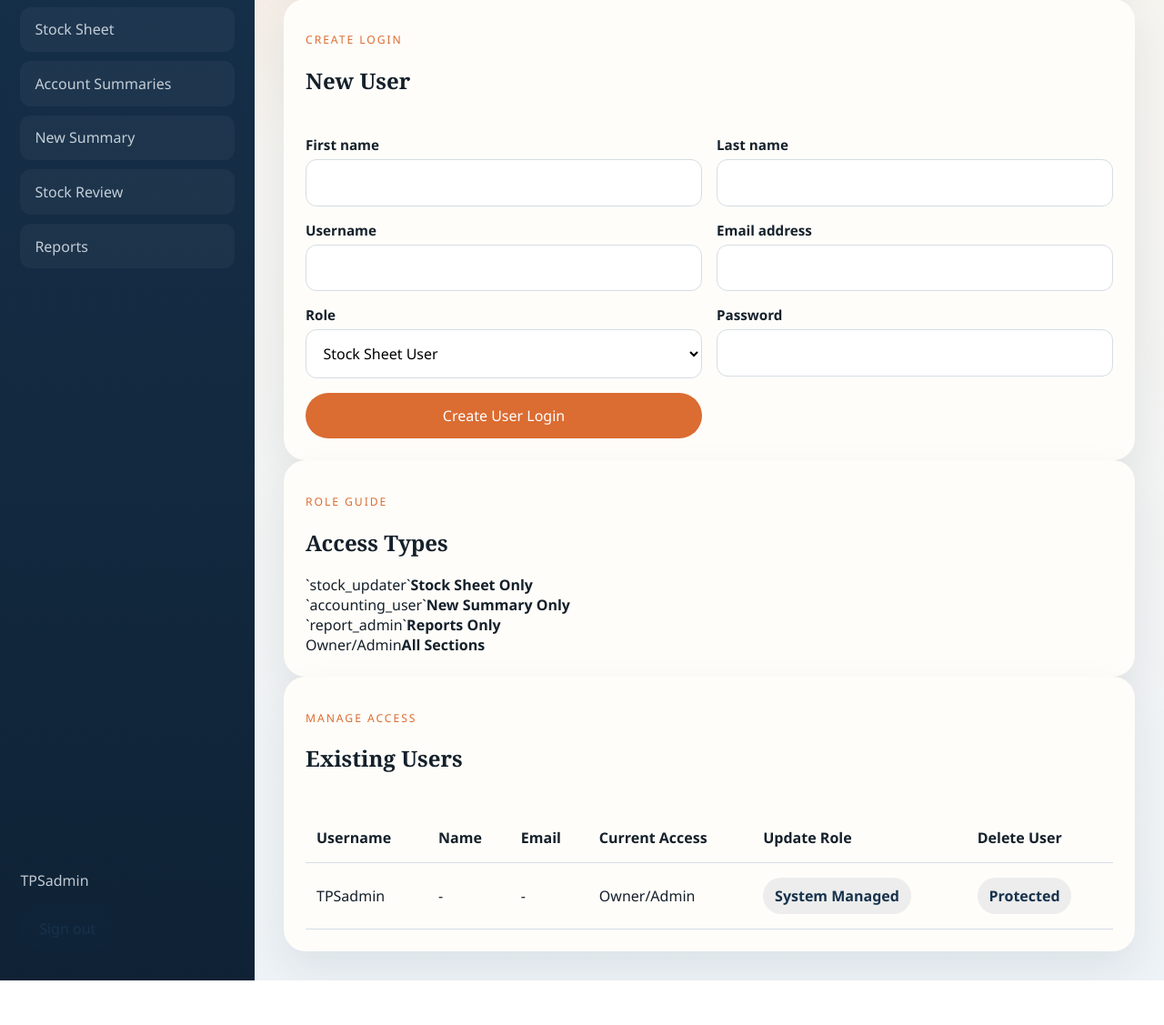
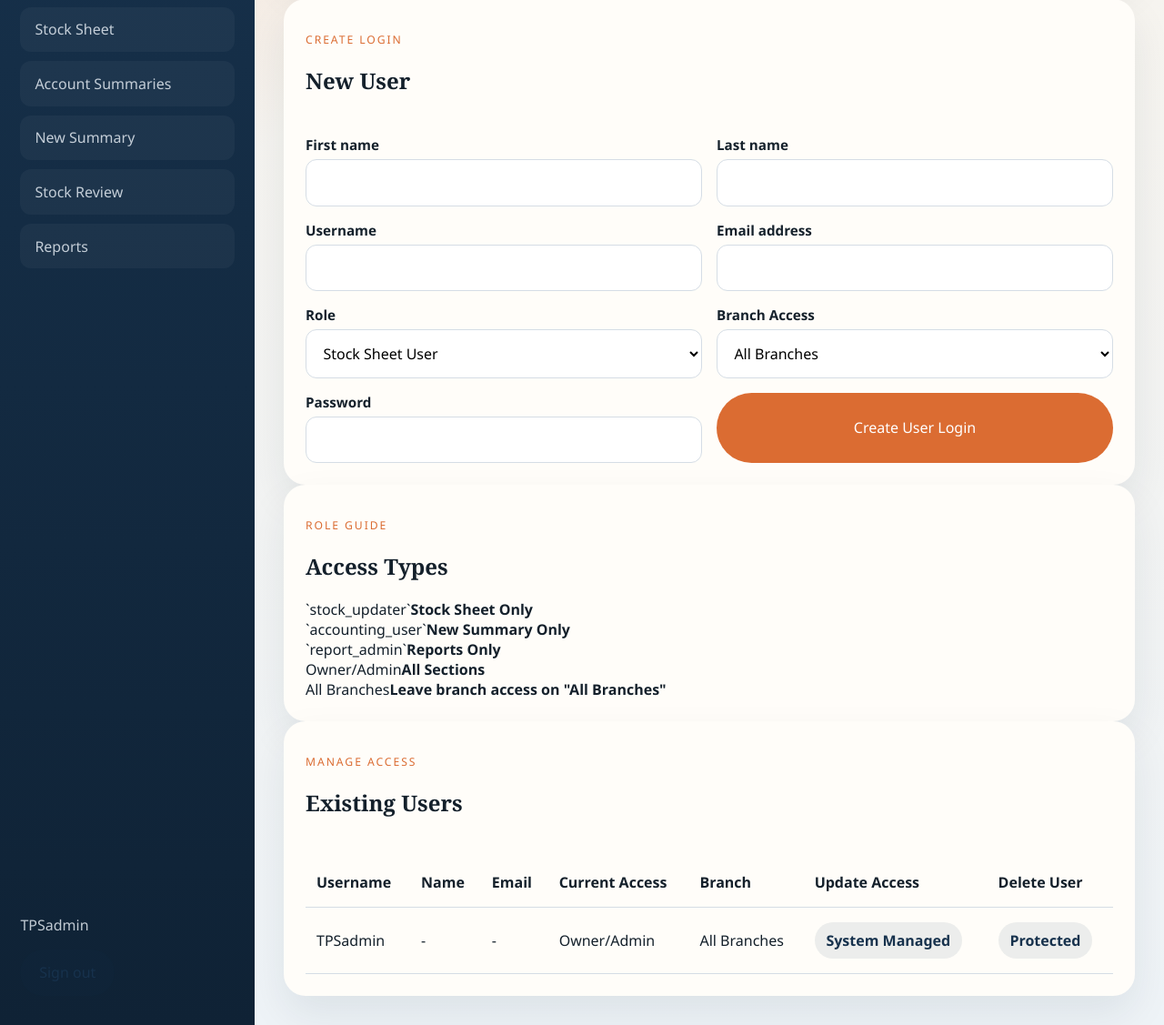
Before and after one commit to Abd-Wadood/tps-audit-system, a Django app: page /users/ in a window 1280 px wide. Shown: the part 283-1410 px from the top of the page at 91% size. Before the commit the page ends 1361 px from the top, so only its background shows below. Run offline with Django 5.2, Linux system fonts and the light colour scheme; a user stored in the database is signed in; data comes from the database, SQL or seed files in the repository.

Commit message:
ammends in the logic

```diff
--- a/config/settings.py
+++ b/config/settings.py
@@ -2,6 +2,7 @@ import os
 from pathlib import Path
 from django.core.exceptions import ImproperlyConfigured
 import dj_database_url
+from .env import load_env_file
 
 # ========================
 # BASE SETUP
@@ -9,6 +10,9 @@ import dj_database_url
 BASE_DIR = Path(__file__).resolve().parent.parent
 TEMPLATE_DIR = BASE_DIR / "templates"
 STATIC_DIR = BASE_DIR / "static"
+
+# Load environment variables from .env file
+load_env_file(BASE_DIR / ".env")
 
 # ========================
 # ENVIRONMENT VARIABLES
--- a/stock_control/sheet_logic.py
+++ b/stock_control/sheet_logic.py
@@ -35,11 +35,15 @@ def parse_selected_date(raw_date):
     return parsed_date
 
 
-def resolve_sheet(branch_id=None, raw_date=None):
+def resolve_sheet(branch_id=None, raw_date=None, branch_queryset=None, default_branch_id=None):
     ensure_seed_data()
 
-    branches = Branch.objects.order_by("name")
-    branch = branches.filter(pk=branch_id).first() if branch_id else branches.first()
+    branches = branch_queryset if branch_queryset is not None else Branch.objects.order_by("name")
+    branch = branches.filter(pk=branch_id).first() if branch_id else None
+    if branch is None and default_branch_id:
+        branch = branches.filter(pk=default_branch_id).first()
+    if branch is None:
+        branch = branches.first()
     if branch is None:
         branch = get_object_or_404(Branch, name=STOCK_BRANCH_NAMES[0])
     selected_date = parse_selected_date(raw_date)
--- a/templates/stock_control/daily_stock_sheet.html
+++ b/templates/stock_control/daily_stock_sheet.html
@@ -87,8 +87,8 @@
                         <th>Ready</th>
                         <th>InHand Stock</th>
                         <th>Remaining</th>
+                        <th>Diff (-)</th>
                         <th>Diff (+)</th>
-                        <th>Diff (-)</th>
                     </tr>
                 </thead>
                 <tbody>
@@ -191,7 +191,7 @@
         const cancelled = toInt(row.querySelector('[data-field="cancelled"]').value);
         const ready = toInt(row.querySelector('[data-field="ready"]').value);
         const exchange = toInt(row.querySelector('[data-field="exchange"]').value);
-        const inHand = stock - sale;
+        const inHand = stock - sale + cancelled;
         const remaining = toInt(row.querySelector('[data-field="remaining"]').value);
         const diffMinus = Math.max(remaining - inHand, 0);
         const diffPlus = Math.max(inHand - remaining, 0);
--- a/templates/user_access/user_management.html
+++ b/templates/user_access/user_management.html
@@ -39,6 +39,7 @@
             <div class="line-row readonly-row"><span>`accounting_user`</span><strong>New Summary Only</strong></div>
             <div class="line-row readonly-row"><span>`report_admin`</span><strong>Reports Only</strong></div>
             <div class="line-row readonly-row"><span>Owner/Admin</span><strong>All Sections</strong></div>
+            <div class="line-row readonly-row"><span>All Branches</span><strong>Leave branch access on "All Branches"</strong></div>
         </div>
     </aside>
 </section>
@@ -59,7 +60,8 @@
                     <th>Name</th>
                     <th>Email</th>
                     <th>Current Access</th>
-                    <th>Update Role</th>
+                    <th>Branch</th>
+                    <th>Update Access</th>
                     <th>Delete User</th>
                 </tr>
             </thead>
@@ -77,6 +79,9 @@
                         {% endif %}
                     </td>
                     <td>
+                        {{ item.managed_user.workspace.branch.name|default:"All Branches" }}
+                    </td>
+                    <td>
                         {% if item.managed_user.is_superuser %}
                         <span class="calc-pill">System Managed</span>
                         {% else %}
@@ -85,6 +90,7 @@
                             <input type="hidden" name="action" value="update_role">
                             {{ item.form.user_id }}
                             {{ item.form.role }}
+                            {{ item.form.branch }}
                             <button type="submit" class="ghost-button">Save</button>
                         </form>
                         {% endif %}
--- a/user_access/forms.py
+++ b/user_access/forms.py
@@ -3,6 +3,7 @@ from django.contrib.auth.forms import AuthenticationForm, UserCreationForm
 from django.contrib.auth.models import User
 from django.contrib.auth.password_validation import validate_password
 
+from stocks.models import Branch
 from .constants import ROLE_CHOICES
 
 
@@ -23,11 +24,17 @@ class SignInForm(AuthenticationForm):
 
 class OwnerUserCreateForm(forms.ModelForm):
     role = forms.ChoiceField(choices=ROLE_CHOICES)
+    branch = forms.ModelChoiceField(queryset=Branch.objects.none(), required=False, empty_label="All Branches")
     password = forms.CharField(widget=forms.PasswordInput)
 
     class Meta:
         model = User
         fields = ("first_name", "last_name", "username", "email")
+
+    def __init__(self, *args, **kwargs):
+        super().__init__(*args, **kwargs)
+        self.fields["branch"].queryset = Branch.objects.order_by("name")
+        self.fields["branch"].label = "Branch Access"
 
     def clean_password(self):
         password = self.cleaned_data["password"]
@@ -44,3 +51,9 @@ class OwnerUserCreateForm(forms.ModelForm):
 class OwnerUserRoleForm(forms.Form):
     user_id = forms.IntegerField(widget=forms.HiddenInput)
     role = forms.ChoiceField(choices=ROLE_CHOICES)
+    branch = forms.ModelChoiceField(queryset=Branch.objects.none(), required=False, empty_label="All Branches")
+
+    def __init__(self, *args, **kwargs):
+        super().__init__(*args, **kwargs)
+        self.fields["branch"].queryset = Branch.objects.order_by("name")
+        self.fields["branch"].label = "Branch Access"
--- a/user_access/views.py
+++ b/user_access/views.py
@@ -7,9 +7,11 @@ from django.shortcuts import get_object_or_404, redirect, render
 from django.urls import reverse
 from django.utils.dateparse import parse_date
 
+from stock_control.sheet_logic import ensure_seed_data
 from stocks.models import Branch, StockSheet
 from .constants import ACCOUNTING_ROLE, REPORT_ROLE, STOCK_ROLE
 from .forms import OwnerUserCreateForm, OwnerUserRoleForm, SignInForm
+from .models import UserWorkspace
 from .permissions import role_flags
 
 
@@ -28,6 +30,27 @@ def parse_optional_int(value):
         return None
 
 
+def get_user_branch(user):
+    workspace = getattr(user, "workspace", None)
+    if not workspace:
+        return None
+    return workspace.branch
+
+
+def get_user_branch_id(user):
+    branch = get_user_branch(user)
+    return branch.pk if branch else None
+
+
+def get_branch_aware_url(view_name, user):
+    branch_id = get_user_branch_id(user)
+    url = reverse(view_name)
+    if branch_id:
+        separator = "&" if "?" in url else "?"
+        return f"{url}{separator}branch={branch_id}"
+    return url
+
+
 class WorkspaceLoginView(LoginView):
     template_name = "user_access/login.html"
     authentication_form = SignInForm
@@ -39,9 +62,9 @@ class WorkspaceLoginView(LoginView):
         if flags["is_report_user"]:
             return reverse("reports_center:dashboard")
         if flags["is_stock_user"] and not flags["is_accounting_user"]:
-            return reverse("stock_control:stock_sheet")
+            return get_branch_aware_url("stock_control:stock_sheet", self.request.user)
         if flags["is_accounting_user"] and not flags["is_stock_user"]:
-            return reverse("accounting_app:summary_create")
+            return get_branch_aware_url("accounting_app:summary_create", self.request.user)
         return reverse("user_access:workspace_home")
 
 def signup_view(request):
@@ -59,9 +82,9 @@ def workspace_home(request):
     )
     if not flags["is_superuser"] and role_count == 1:
         if flags["is_stock_user"]:
-            return redirect("stock_control:stock_sheet")
+            return redirect(get_branch_aware_url("stock_control:stock_sheet", request.user))
         if flags["is_accounting_user"]:
-            return redirect("accounting_app:summary_create")
+            return redirect(get_branch_aware_url("accounting_app:summary_create", request.user))
         if flags["is_report_user"]:
             return redirect("reports_center:dashboard")
 
@@ -81,6 +104,7 @@ def owner_user_management_view(request):
     if not request.user.is_superuser:
         return redirect("user_access:workspace_home")
 
+    ensure_seed_data()
     create_form = OwnerUserCreateForm()
     if request.method == "POST":
         action = request.POST.get("action")
@@ -88,11 +112,13 @@ def owner_user_management_view(request):
             create_form = OwnerUserCreateForm(request.POST)
             if create_form.is_valid():
                 role = create_form.cleaned_data.pop("role")
+                branch = create_form.cleaned_data.pop("branch")
                 password = create_form.cleaned_data.pop("password")
                 user = User.objects.create(**create_form.cleaned_data, is_active=True)
                 user.set_password(password)
                 user.save()
                 user.groups.set([Group.objects.get(name=role)])
+                UserWorkspace.objects.update_or_create(user=user, defaults={"branch": branch})
                 messages.success(request, f"User {user.username} created successfully.")
                 return redirect("user_access:user_management")
         elif action == "update_role":
@@ -103,6 +129,10 @@ def owner_user_management_view(request):
                     messages.info(request, "Owner/Admin roles stay managed by the system.")
                 else:
                     managed_user.groups.set([Group.objects.get(name=role_form.cleaned_data["role"])])
+                    UserWorkspace.objects.update_or_create(
+                        user=managed_user,
+                        defaults={"branch": role_form.cleaned_data["branch"]},
+                    )
                     messages.success(request, f"Updated role for {managed_user.username}.")
                 return redirect("user_access:user_management")
         elif action == "delete_user":
@@ -115,14 +145,20 @@ def owner_user_management_view(request):
                 messages.success(request, f"Deleted user {username}.")
             return redirect("user_access:user_management")
 
-    managed_users = User.objects.order_by("username")
+    managed_users = User.objects.select_related("workspace__branch").order_by("username")
     user_role_forms = []
     for managed_user in managed_users:
         initial_role = managed_user.groups.values_list("name", flat=True).first() or STOCK_ROLE
         user_role_forms.append(
             {
                 "managed_user": managed_user,
-                "form": OwnerUserRoleForm(initial={"user_id": managed_user.id, "role": initial_role}),
+                "form": OwnerUserRoleForm(
+                    initial={
+                        "user_id": managed_user.id,
+                        "role": initial_role,
+                        "branch": get_user_branch_id(managed_user),
+                    }
+                ),
             }
         )
 
```
Also changed, not shown: accounting_app/tests.py (+39 -0 lines), accounting_app/views.py (+21 -5 lines), stock_control/views.py (+25 -4 lines), stocks/pdf.py (+7 -4 lines), stocks/tests.py (+28 -1 lines), templates/accounting_app/account_summary_detail.html (+0 -12 lines), user_access/models.py (added, +12 -0 lines), user_access/migrations/0001_initial.py (added).
